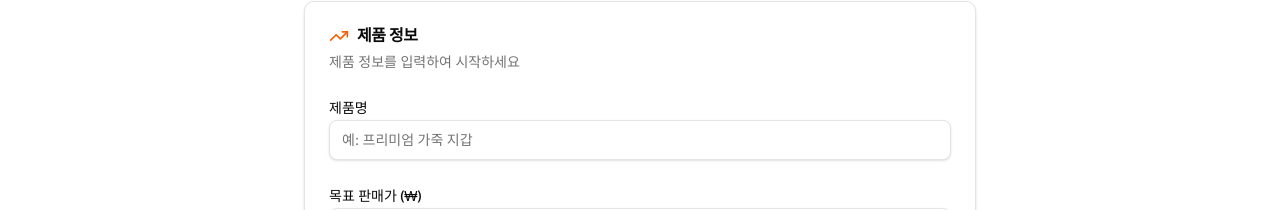
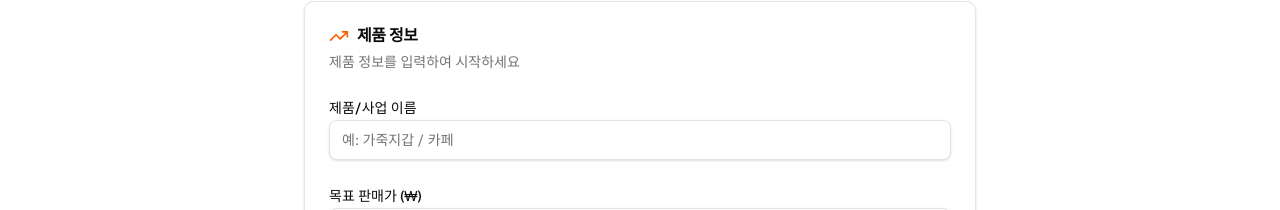
Before and after one commit to keaikelly/FillowFront, a Next.js app: page /product in a window 1280 px wide. Shown: the part 336-546 px from the top of the page. Built offline with nearby package versions, Linux system fonts and the light colour scheme.

Commit message:
[feat] 제품+사업 명시

```diff
--- a/src/components/ProductStep.tsx
+++ b/src/components/ProductStep.tsx
@@ -64,11 +64,11 @@ export function ProductStep({
               htmlFor="productName"
               className="text-sm font-medium leading-none"
             >
-              제품명
+              제품/사업 이름
             </label>
             <input
               id="productName"
-              placeholder="예: 프리미엄 가죽 지갑"
+              placeholder="예: 가죽지갑 / 카페"
               // 부모 상태를 그대로 사용 (controlled input)
               value={productName} //부모의 상태 사용
               onChange={(e) => onChangeName(e.target.value)} //타이핑 시 이름 onChangeName으로 setProductName (부모로 값 전달)
```
